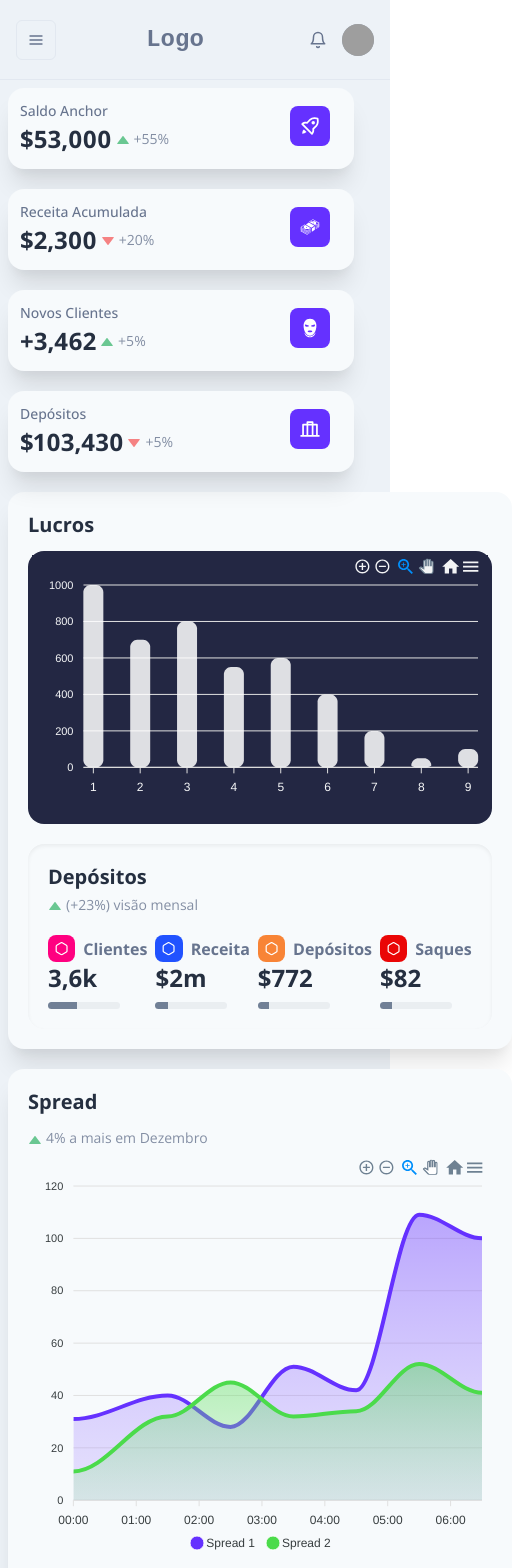
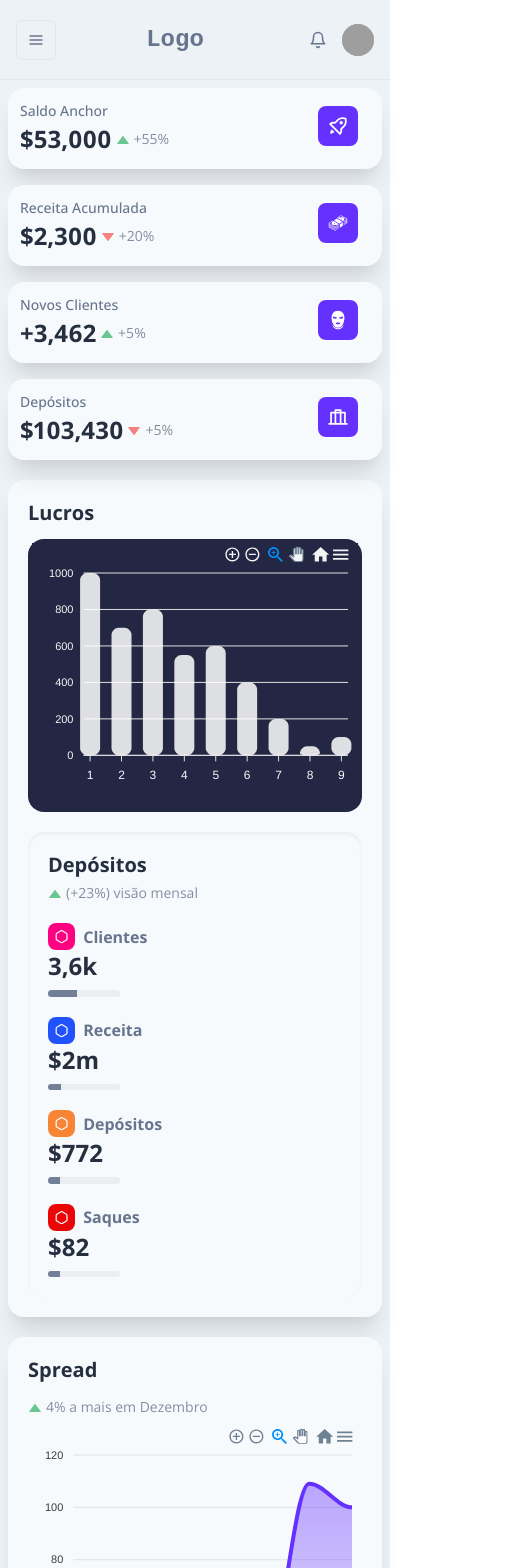
Before and after one commit to marcoavfcc01121979/dashboard, a Next.js app: page /dashboard in a window 390 px wide. Shown: the top 1568 px of the page, 512 px wide, since content can reach past the window. Built offline with nearby package versions, Linux system fonts and the light colour scheme; grey boxes are pictures that could not be loaded.

Commit message:
fix: correção na responsividade

```diff
--- a/src/layout/sidebar/index.tsx
+++ b/src/layout/sidebar/index.tsx
@@ -33,7 +33,7 @@ export default function Layout({ children }: { children: ReactNode }) {
       </Drawer>
       {/* mobilenav */}
       <MobileNav onOpen={onOpen} />
-      <Box ml={{ base: 0, md: 60 }} p="2" mr="7">
+      <Box ml={{ base: 0, md: 60 }} p="2" mr={{ base: 0, md: 7 }}>
         {children}
       </Box>
     </Box>
--- a/src/pages/dashboard/depositos/index.tsx
+++ b/src/pages/dashboard/depositos/index.tsx
@@ -1,4 +1,4 @@
-import { Heading, HStack } from '@chakra-ui/layout'
+import { Heading, SimpleGrid } from '@chakra-ui/layout'
 import { Stat, StatArrow, StatHelpText } from '@chakra-ui/stat'
 import React from 'react'
 import Box from '../../../components/box'
@@ -26,12 +26,17 @@ const Depositos = () => {
           </StatHelpText>
         </Stat>
 
-        <HStack width="100%" mt="5">
+        <SimpleGrid
+          mt="5"
+          columns={{ sm: 2, md: 3, xl: 4 }}
+          spacing={{ base: 5 }}
+          justifyContent="space-between"
+        >
           <Indicador title="Clientes" value="3,6k" selectedColor="#FF0080" />
           <Indicador title="Receita" value="$2m" selectedColor="#2152FF" />
           <Indicador title="Depósitos" value="$772" selectedColor="#F88436" />
           <Indicador title="Saques" value="$82" selectedColor="#EA0606" />
-        </HStack>
+        </SimpleGrid>
       </Box>
     </Box>
   )
--- a/src/pages/dashboard/index.tsx
+++ b/src/pages/dashboard/index.tsx
@@ -14,7 +14,7 @@ export default function Dashboard() {
       {/** Indicadores */}
       <SimpleGrid
         columns={{ base: 1, sm: 2, md: 3, xl: 4 }}
-        spacing={{ base: 5, lg: 8 }}
+        spacing={{ base: 4, lg: 8 }}
       >
         {mockedStatsCard.map((x, index) => (
           <StatsCard
```
